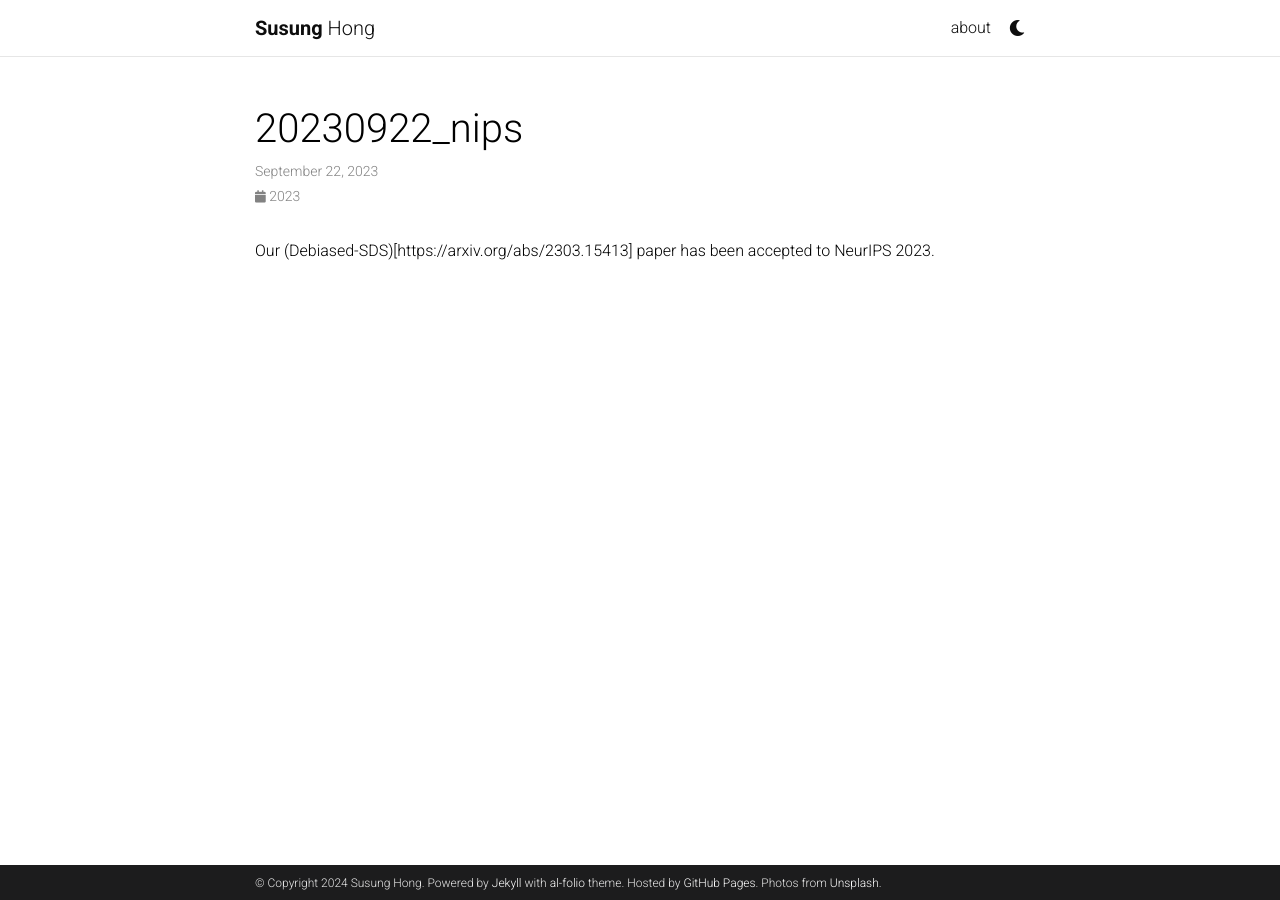
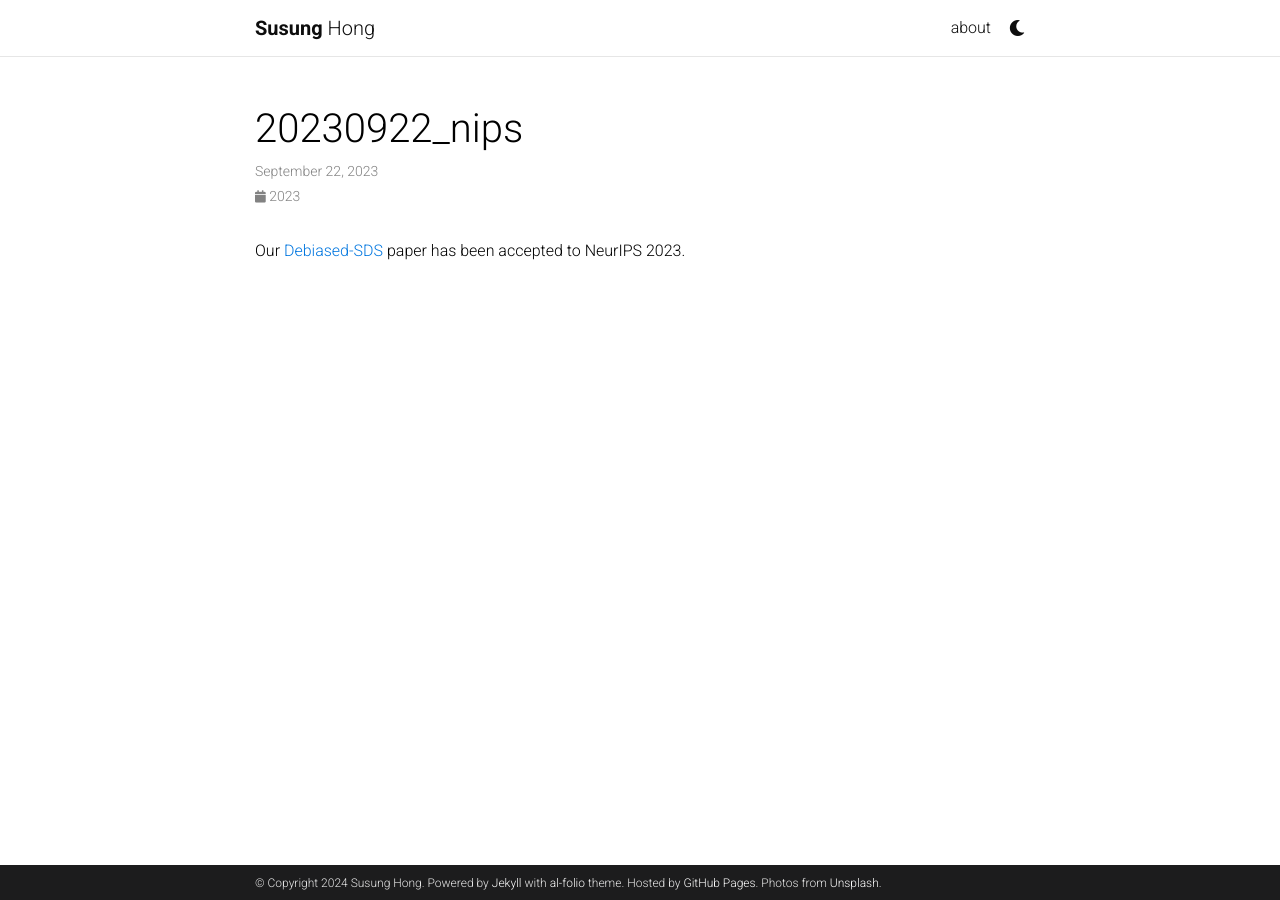
Before and after one commit to SusungHong/susunghong.github.io, a Jekyll site: the page built from _news/20230922_nips.md, in a window 1280 px wide. Built offline with Jekyll 4.4.1, drawn with Linux system fonts in a browser that asks for light colours; comment, search, counter and statistics services are not loaded; a style sheet for code colours, icons or effects is not loaded.

Commit message:
Update 20230922_nips.md

```diff
--- a/_news/20230922_nips.md
+++ b/_news/20230922_nips.md
@@ -4,4 +4,4 @@ date: 2023-09-22 15:59:00+0900
 inline: true
 ---
 
-Our (Debiased-SDS)[https://arxiv.org/abs/2303.15413] paper has been accepted to NeurIPS 2023.
+Our [Debiased-SDS](https://arxiv.org/abs/2303.15413) paper has been accepted to NeurIPS 2023.
```
